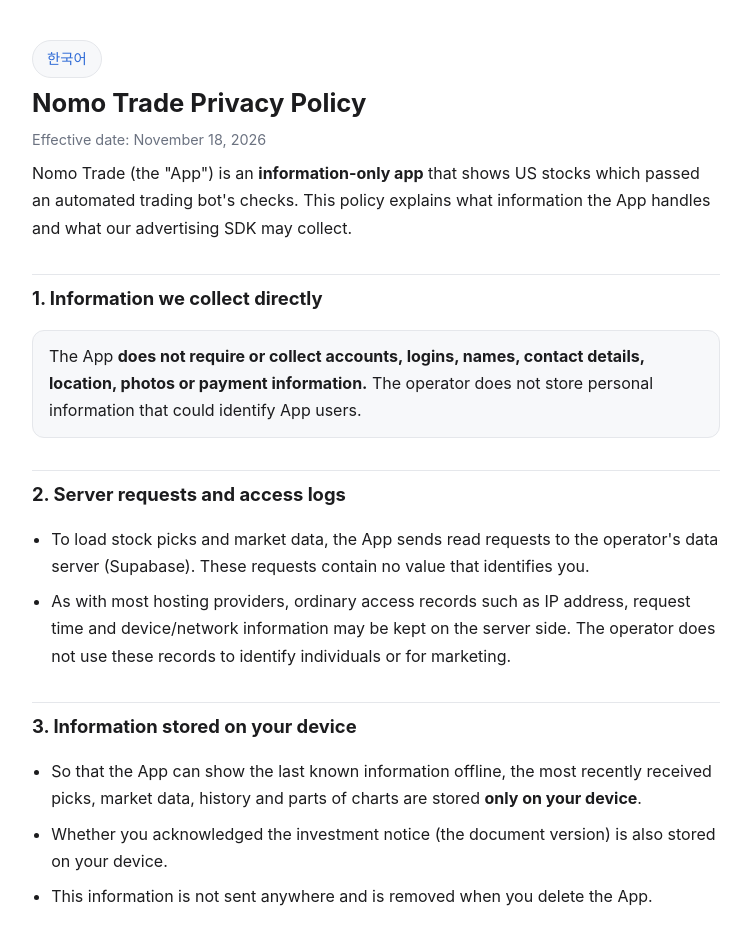
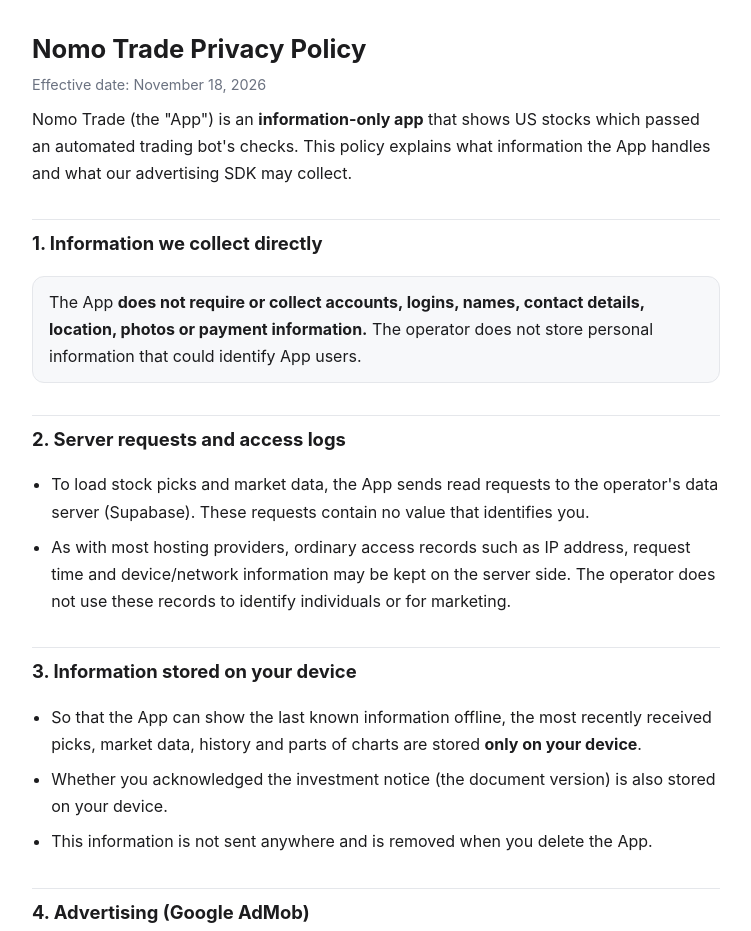
Before and after one commit to HJ-Lee-coder/NOMOTrade, a plain HTML site: page privacy/en/index.html in a window 1280 px wide. Shown: the top 931 px of the page, without its empty margins (264-1015 px from the left). Drawn offline with Linux system fonts and the light colour scheme.

Commit message:
개인정보 처리방침 상단 한국어/영어 전환 링크 제거
Co-Authored-By: Claude Sonnet 5.5 <noreply@anthropic.com>

```diff
--- a/privacy/en/index.html
+++ b/privacy/en/index.html
@@ -41,21 +41,12 @@
   ul { padding-left: 1.2rem; }
   a { color: var(--accent); }
   .meta { color: var(--muted); font-size: 0.9rem; }
-  .lang-nav { display: flex; gap: 8px; margin: 16px 0 0; }
-  .lang-nav a {
-    display: inline-block; padding: 6px 14px; border: 1px solid var(--line);
-    border-radius: 999px; text-decoration: none; font-size: 0.9rem; background: var(--card);
-  }
   .box { background: var(--card); border: 1px solid var(--line); border-radius: 12px; padding: 4px 16px; margin: 16px 0; }
   section + section { margin-top: 56px; }
 </style>
 </head>
 <body>
 <main>
-
-<div class="lang-nav" aria-label="Language">
-  <a href="../ko/" hreflang="ko">한국어</a>
-</div>
 
 <section lang="en">
 <h1>Nomo Trade Privacy Policy</h1>
```
Also changed, not shown: privacy/ko/index.html (+0 -9 lines).
